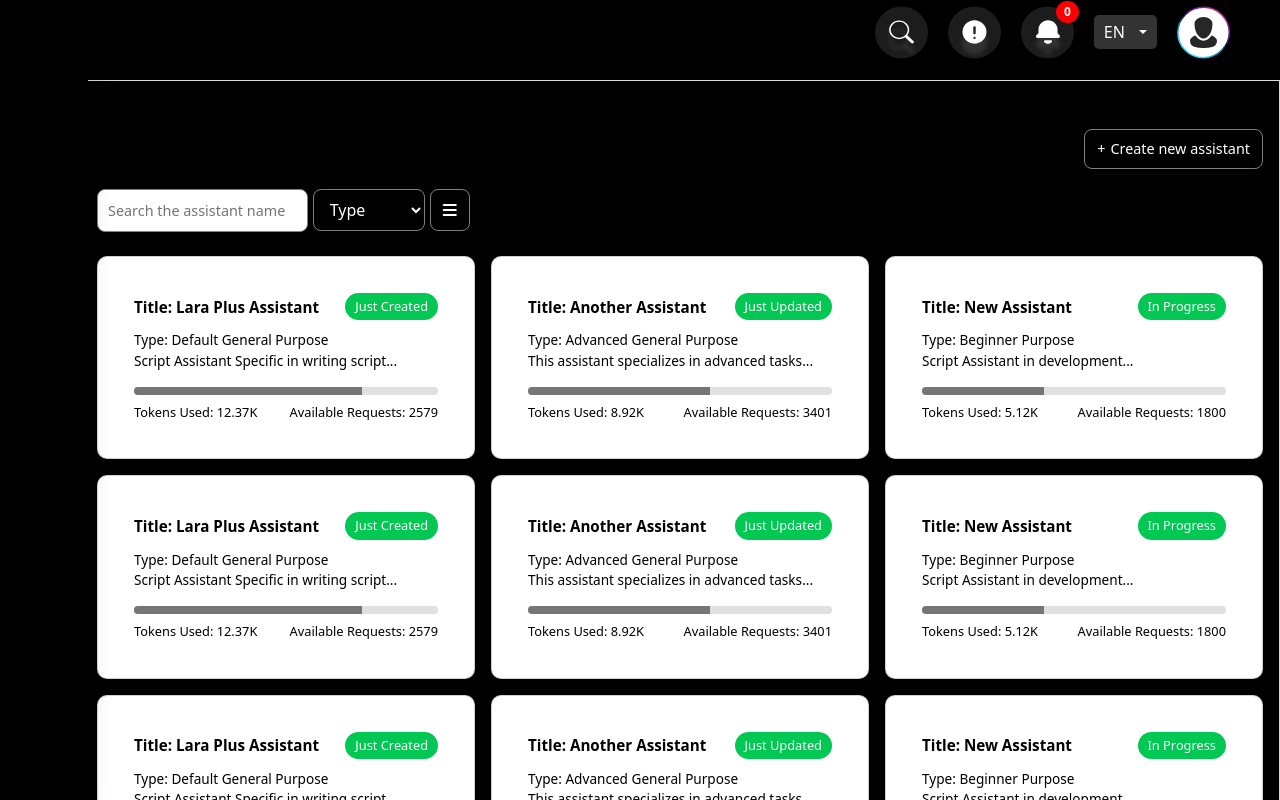
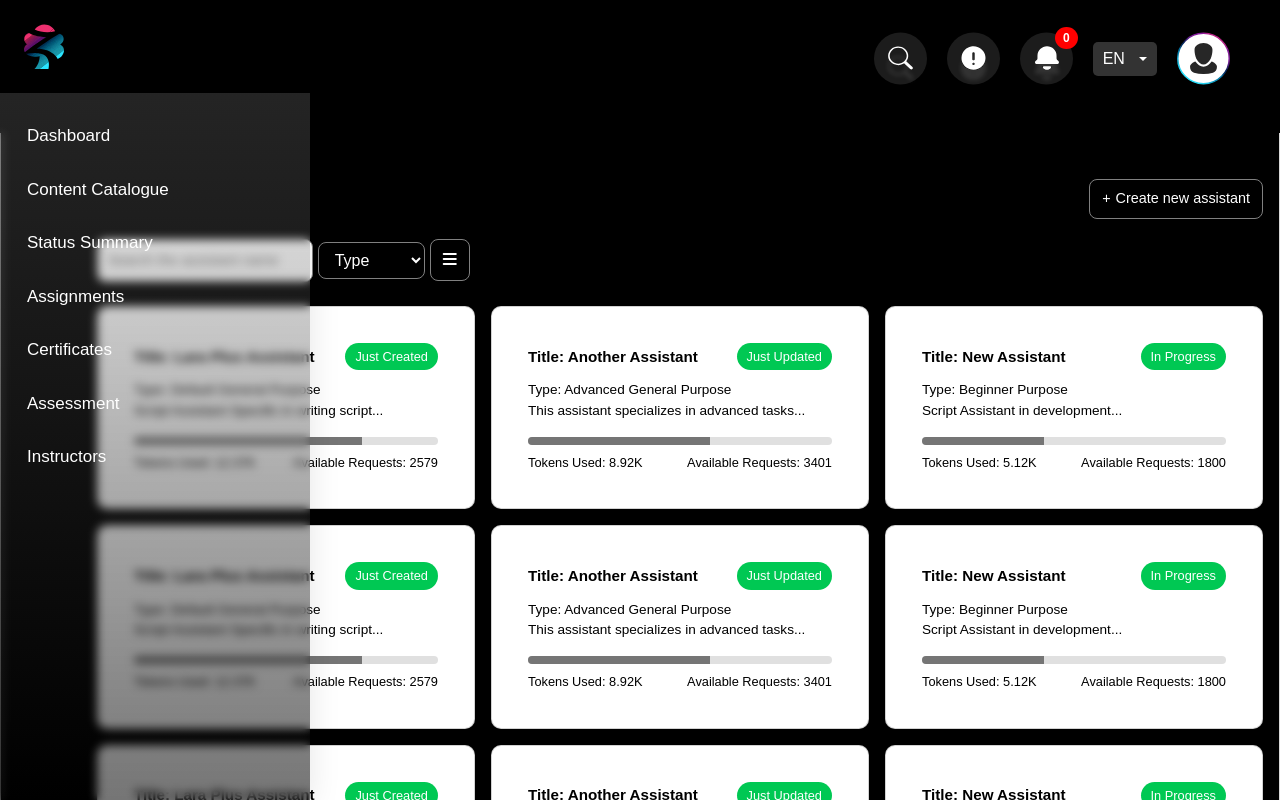
Before and after one commit to ibrahimsaber1/LARA-Platform-Frontend, a React (Vite) app: page / in a window 1280 px wide. Shown: the top 800 px of the page. Built offline with nearby package versions, Linux system fonts and the light colour scheme.

Commit message:
edit the side bar styling

```diff
--- a/src/assets/styles/Header.css
+++ b/src/assets/styles/Header.css
@@ -10,7 +10,7 @@
   left: 0;
   width: 100%; /* Ensure the header spans the full width of the viewport */
   z-index: 1000; /* Ensure the header stays on top of other elements */
-  height: 80px; /* Define the height of the header */
+  min-height: 80px;
 }
 
 /* Navigation List */
--- a/src/assets/styles/Main.css
+++ b/src/assets/styles/Main.css
@@ -13,7 +13,7 @@
     max-width: 100%; /* Adjust the width */
     padding: 3rem 1rem;
     padding-left: 6rem ;
-    margin-top: 80px; /* Push content below the fixed header */
+    margin-top: 130px; /* Push content below the fixed header */
     /* border-radius: 32px; */
     border: 1px solid rgb(216, 216, 216);
   }
--- a/src/assets/styles/Sidebar.css
+++ b/src/assets/styles/Sidebar.css
@@ -9,7 +9,7 @@
     position: fixed;
     top: 0;
     left: 0;
-    z-index: 99;
+    z-index: 99999;
     transition: all 0.4s ease-out;
     /* overflow-y: auto; */
   }
--- a/src/index.css
+++ b/src/index.css
@@ -0,0 +1,4 @@
+body{
+    color: #fff;
+    font-family: Poppins, Tajawal, sans-serif;
+}
--- a/src/main.jsx
+++ b/src/main.jsx
@@ -8,6 +8,7 @@ import 'bootstrap/dist/css/bootstrap.min.css';
 import 'bootstrap/dist/js/bootstrap.bundle.min.js';
 import '@fortawesome/fontawesome-free/css/all.min.css';
 import './assets/styles/variables.css'; // Adjust the path as necessary
+import './index.css'
 
 // Import ThemeProvider
 import { ThemeProvider } from './Context/ThemeContext/ThemeContext.jsx';
```
